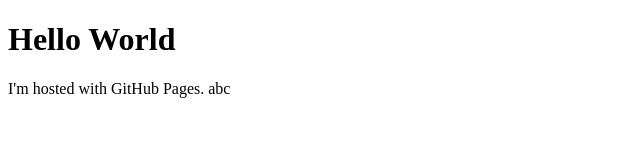
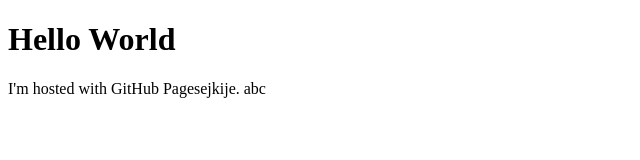
Before and after one commit to Hellveti/Hellveti.github.io, a plain HTML site: page index.html in a window 1280 px wide. Shown: the full height of the page, 0-640 px from the left. Drawn offline with Linux system fonts and the light colour scheme.

Commit message:
Update index.html

```diff
--- a/index.html
+++ b/index.html
@@ -2,6 +2,6 @@
 <html>
 <body>
 <h1>Hello World</h1>
-<p>I'm hosted with GitHub Pages. abc</p>
+<p>I'm hosted with GitHub Pagesejkije. abc</p>
 </body>
 </html>
```
